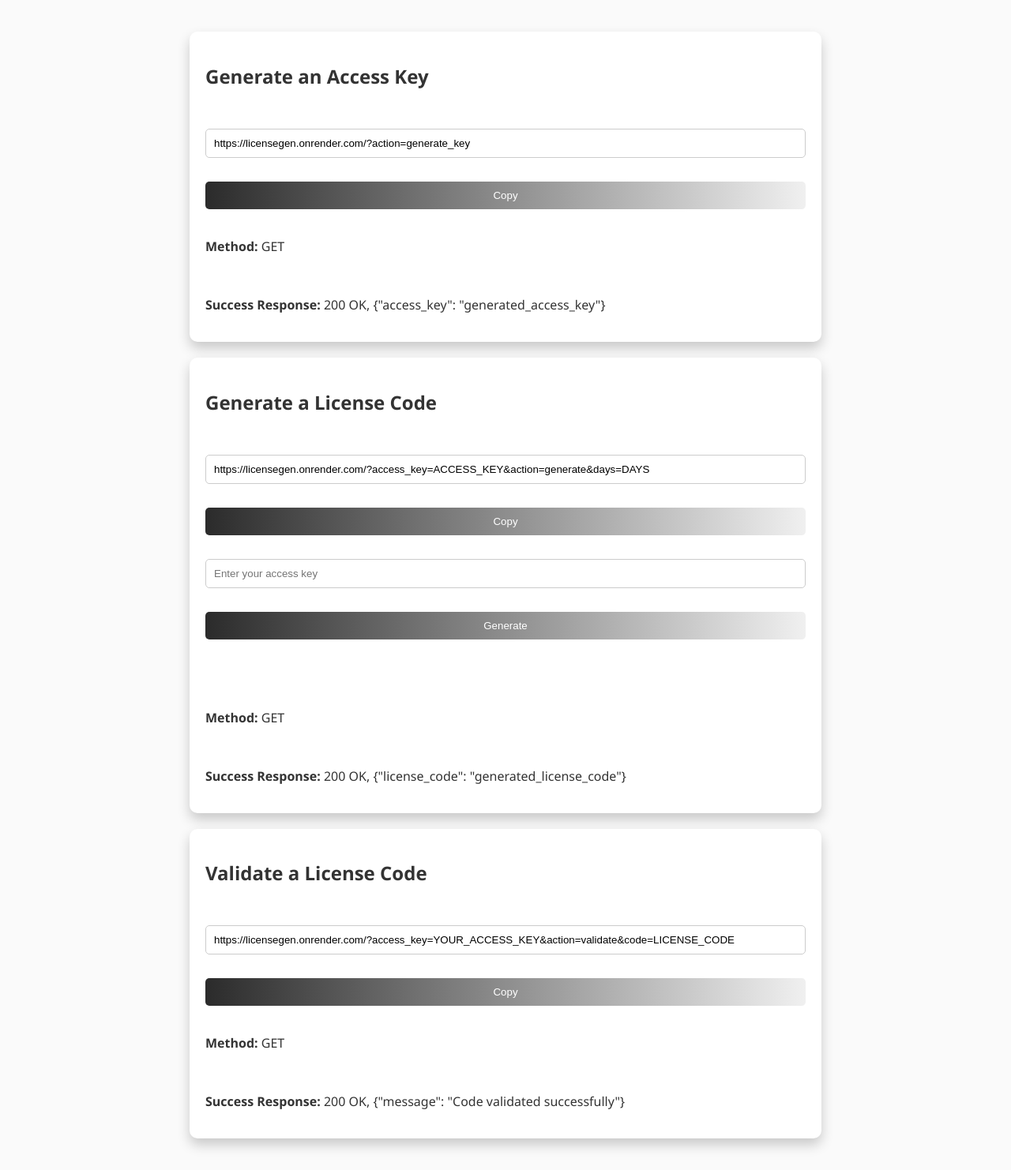
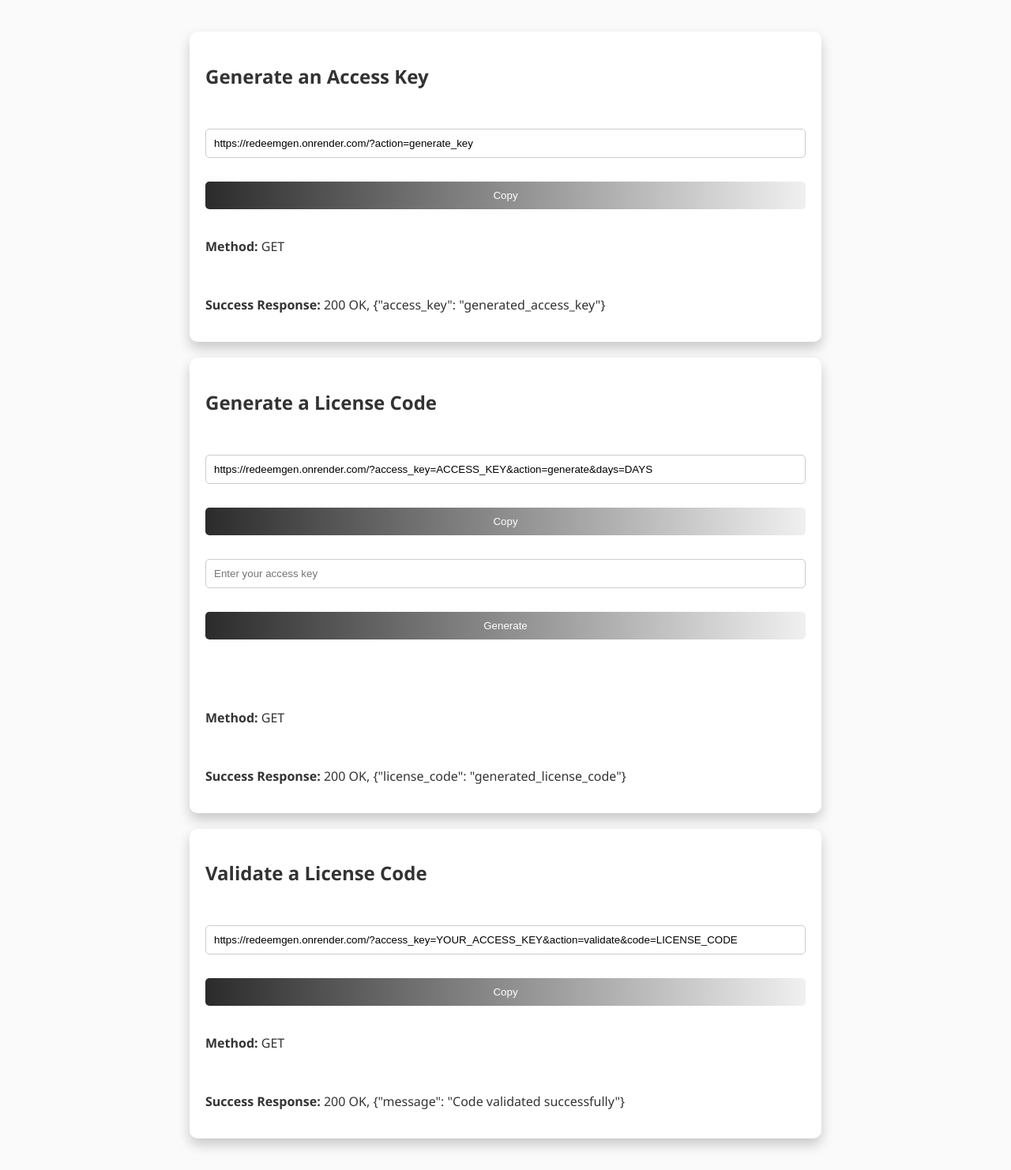
Before and after one commit to TG-Collection/RedeemGen, a Flask app: page / in a window 1280 px wide. Shown: the part 116-1598 px from the top of the page at 79% size. Run offline with Flask 3, Linux system fonts and the light colour scheme.

Commit message:
Update index.html

```diff
--- a/templates/index.html
+++ b/templates/index.html
@@ -85,7 +85,7 @@
     <div class="container">
         <div class="api-section">
             <h2>Generate an Access Key</h2>
-            <input class="url-input" id="access-key" type="text" value="https://licensegen.onrender.com/?action=generate_key" readonly />
+            <input class="url-input" id="access-key" type="text" value="https://redeemgen.onrender.com/?action=generate_key" readonly />
             <button onclick="copyToClipboard('access-key')">Copy</button>
             <p><strong>Method:</strong> GET</p>
             <p><strong>Success Response:</strong> 200 OK, {"access_key": "generated_access_key"}</p>
@@ -93,7 +93,7 @@
 
         <div class="api-section">
             <h2>Generate a License Code</h2>
-            <input class="url-input" id="license-code" type="text" value="https://licensegen.onrender.com/?access_key=ACCESS_KEY&action=generate&days=DAYS" readonly />
+            <input class="url-input" id="license-code" type="text" value="https://redeemgen.onrender.com/?access_key=ACCESS_KEY&action=generate&days=DAYS" readonly />
             <button onclick="copyToClipboard('license-code')">Copy</button>
             <input class="url-input" id="accessKeyInput" type="text" placeholder="Enter your access key" />
             <button onclick="generateLicenseCode()">Generate</button>
@@ -104,7 +104,7 @@
 
         <div class="api-section">
             <h2>Validate a License Code</h2>
-            <input class="url-input" id="validate-code" type="text" value="https://licensegen.onrender.com/?access_key=YOUR_ACCESS_KEY&action=validate&code=LICENSE_CODE" readonly />
+            <input class="url-input" id="validate-code" type="text" value="https://redeemgen.onrender.com/?access_key=YOUR_ACCESS_KEY&action=validate&code=LICENSE_CODE" readonly />
             <button onclick="copyToClipboard('validate-code')">Copy</button>
             <p><strong>Method:</strong> GET</p>
             <p><strong>Success Response:</strong> 200 OK, {"message": "Code validated successfully"}</p>
@@ -130,7 +130,7 @@
             }
 
             try {
-                const response = await fetch(`https://licensegen.onrender.com/?access_key=${accessKey}&action=generate&days=30`);
+                const response = await fetch(`https://redeemgen.onrender.com/?access_key=${accessKey}&action=generate&days=30`);
                 const data = await response.json();
                 licenseCodeDisplay.textContent = `License Code: ${data.license_code}`;
             } catch (error) {
```
